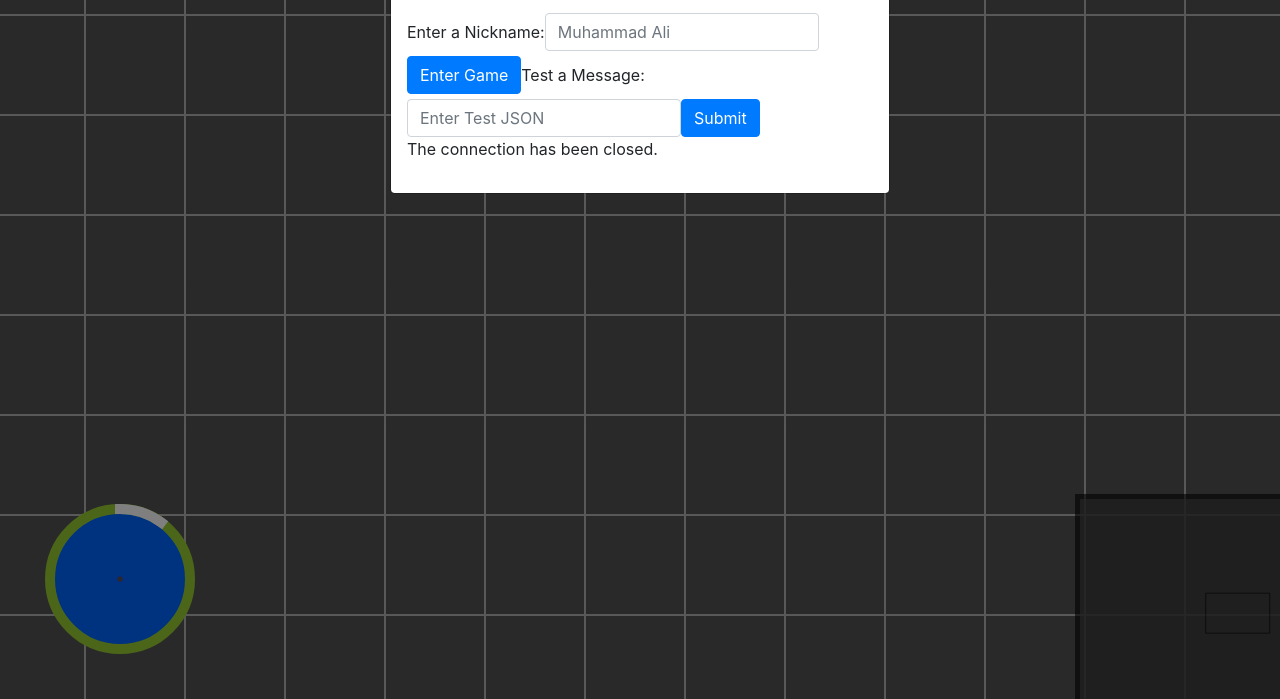
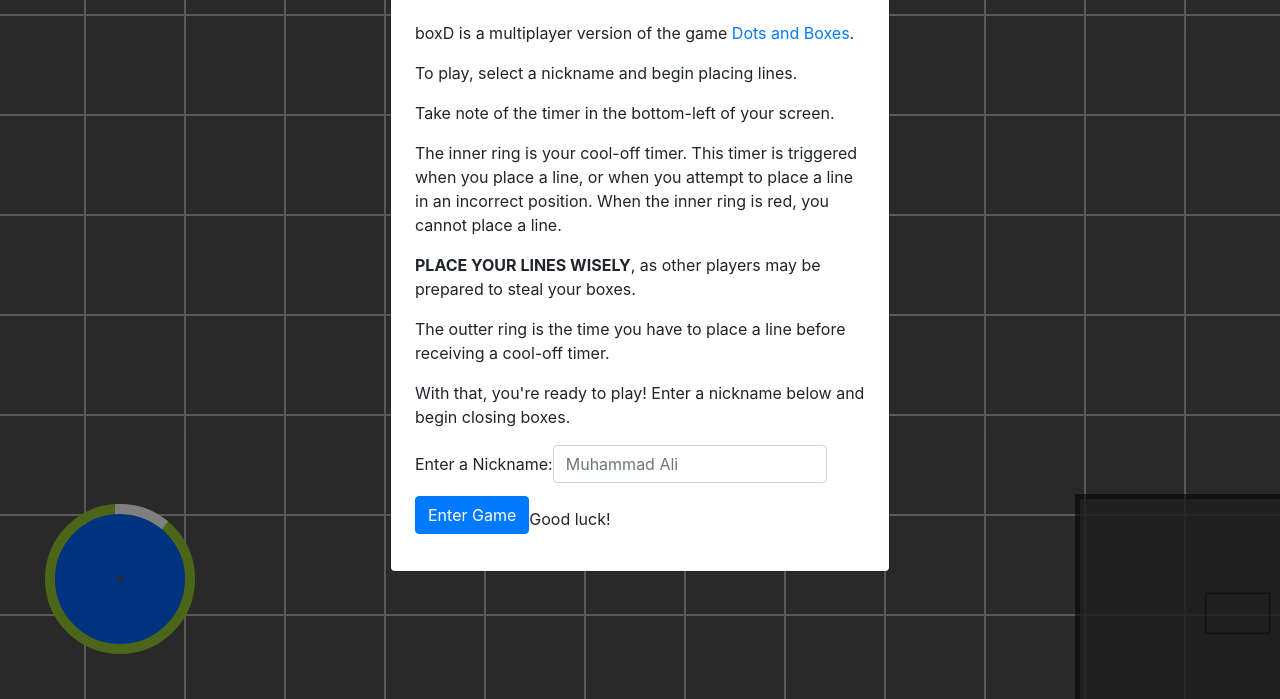
Before and after one commit to jonnykry/boxD, a plain HTML site: page client/index.html in a window 1280 px wide. Shown: the part 101-800 px from the top of the page. Drawn offline with nearby package versions, Linux system fonts and the light colour scheme; files that its build step writes are made by us from their sources; files whose address does not match are found by name.

Commit message:
add instructions to modal

```diff
--- a/client/index.html
+++ b/client/index.html
@@ -35,19 +35,22 @@
               </div>
               <div class="modal-body">
                   <div class="form-inline">
+                      <div>
+                          <p>boxD is a multiplayer version of the game <a href="https://en.wikipedia.org/wiki/Dots_and_Boxes">Dots and Boxes</a>.</p>
+                          <p>To play, select a nickname and begin placing lines.</p>
+                          <p>Take note of the timer in the bottom-left of your screen.</p>
+                          <p>The inner ring is your cool-off timer.  This timer is triggered when you place a line, or when you attempt to place a line in an incorrect position.  When the inner ring is red, you cannot place a line.</p>
+                          <p><strong>PLACE YOUR LINES WISELY</strong>, as other players may be prepared to steal your boxes.</p>
+                          <p>The outter ring is the time you have to place a line before receiving a cool-off timer.</p>
+                          <p>With that, you're ready to play!  Enter a nickname below and begin closing boxes.</p>
+                      </div>
                     <label for="nickname">Enter a Nickname: </label><br>
                       <div class="form-group">
                         <input type="text" class="form-control" id="nickname" placeholder="Muhammad Ali">
                       </div>
                       <button type="submit" id="startGame" data-dismiss="modal" class="btn btn-primary">Enter Game</button>
-                      <br><br><label for="nickname">Test a Message: </label><br>
-                      <div class="form-group">
-                        <input type="text" class="form-control" id="testText" placeholder="Enter Test JSON">
-                      </div>
-                      <button type="submit" id="submit" class="btn btn-primary">Submit</button>
-                      <br>
+                      <p><br>Good luck!<br></p>
                   </div>
-                  <div id="output"></div>
               </div>
           </div>
       </div>
--- a/client/static/css/style.css
+++ b/client/static/css/style.css
@@ -5,9 +5,19 @@ html, body{
   height: 100%;
   overflow:hidden;
 }
+
 .canvas {
  display:block;
 }
+
+#entryModalTitle {
+    text-align: center;
+}
+
+.modal-body {
+    padding: 1.5rem!important;
+}
+
 .game {
   min-width: 100%;
   min-height: 100%;
--- a/client/static/js/app.js
+++ b/client/static/js/app.js
@@ -5,8 +5,7 @@ $(document).ready( function() {
         alert('Your browser does not support web sockets');
     } else {
         var socket = setup();
-        // TODO: Generate player based on `JOIN_GAME` response
-        var player = Player.init("Jonny", "blue");
+        var player = Player.init();
         var game = Game.init(player);
         var board = game.board;
 
```
